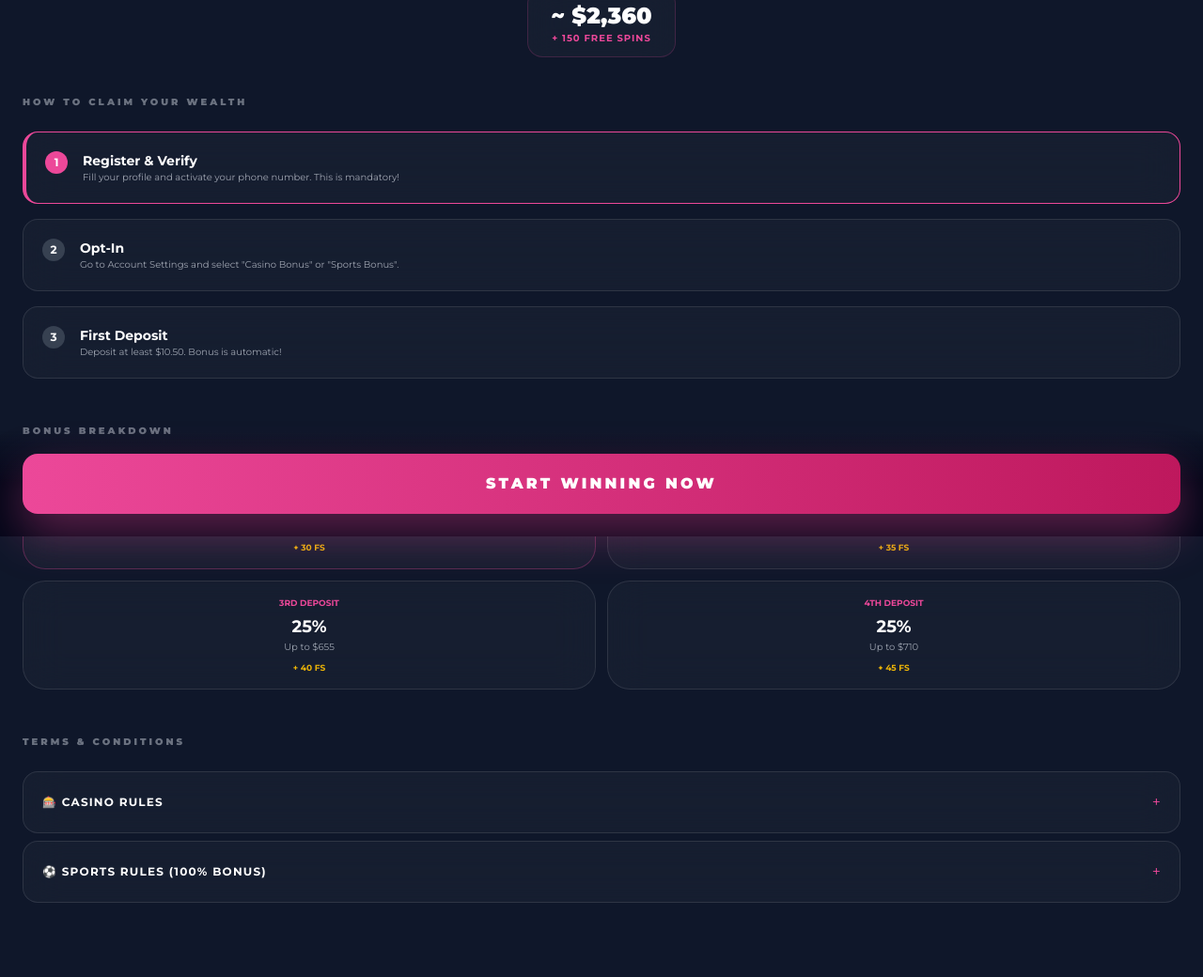
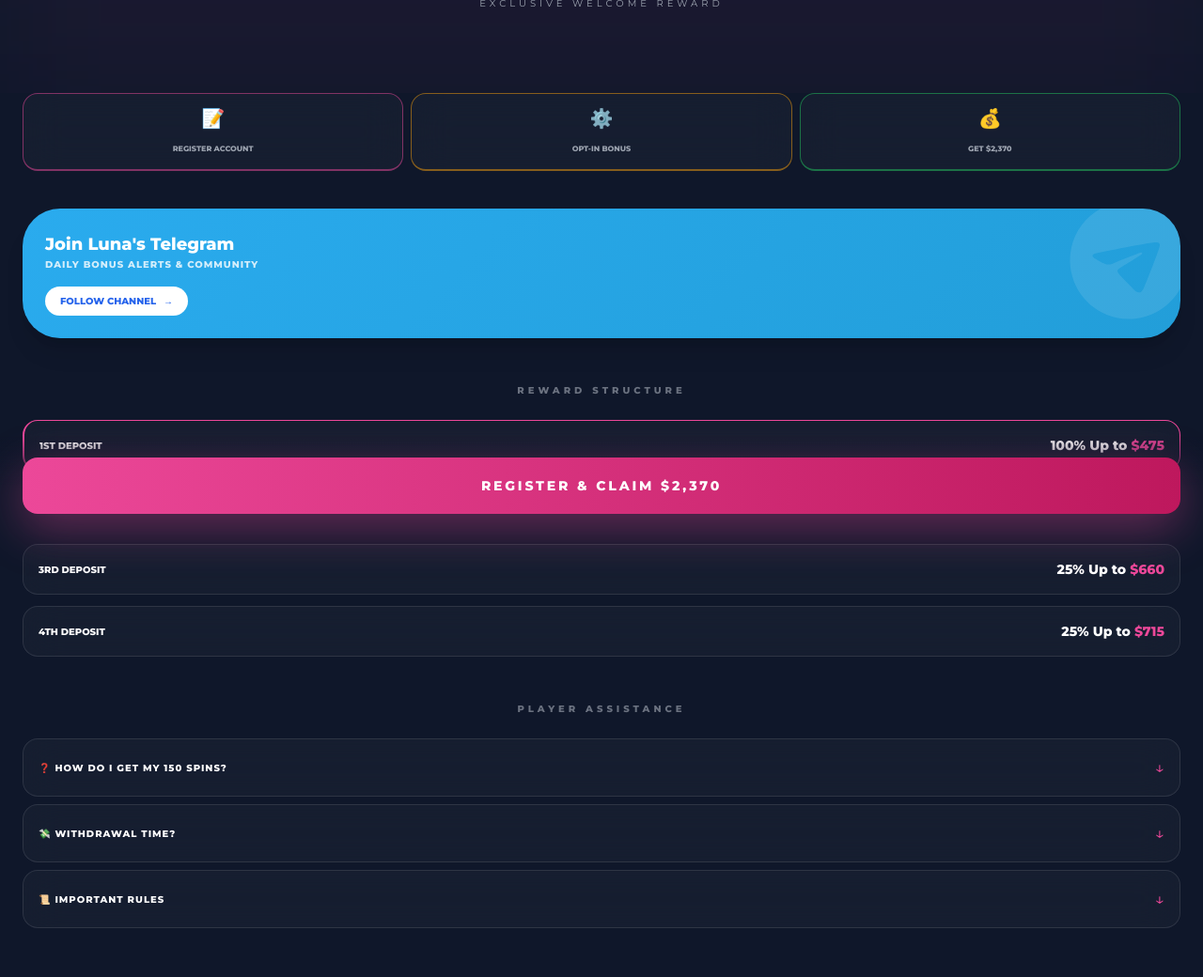
Before and after one commit to itsLuckyLuna/LuckyLuna-WebApp, a plain HTML site: page index.html in a window 1280 px wide. Shown: the part 229-1269 px from the top of the page at 94% size. Drawn offline with nearby package versions, Linux system fonts and the light colour scheme; a script that the page names is missing.

Commit message:
Update index.html

```diff
--- a/index.html
+++ b/index.html
@@ -3,148 +3,147 @@
 <head>
     <meta charset="UTF-8">
     <meta name="viewport" content="width=device-width, initial-scale=1.0, maximum-scale=1.0, user-scalable=no">
-    <title>LuckyLuna x 1XBET | The Full Package</title>
+    <title>LuckyLuna x 1XBET | VIP Hub</title>
 
     <script src="https://cdn.tailwindcss.com"></script>
     <script src="https://telegram.org/js/telegram-web-app.js"></script>
     <script src="https://cdn.jsdelivr.net/npm/canvas-confetti@1.6.0/dist/confetti.browser.min.js"></script>
     <link rel="stylesheet" href="https://cdnjs.cloudflare.com/ajax/libs/animate.css/4.1.1/animate.min.css"/>
-    <link href="https://fonts.googleapis.com/css2?family=Cinzel:wght@700&family=Montserrat:wght@300;400;700;900&display=swap" rel="stylesheet">
+    <link href="https://fonts.googleapis.com/css2?family=Cinzel:wght@700&family=Montserrat:wght@300;400;600;800&display=swap" rel="stylesheet">
 
     <style>
-        :root { --p: #0f172a; --s: #ec4899; --g: #f59e0b; }
+        :root { --p: #0f172a; --s: #ec4899; --g: #f59e0b; --tg: #0088cc; }
         body { background: var(--p); color: white; font-family: 'Montserrat', sans-serif; overflow-x: hidden; }
         .font-header { font-family: 'Cinzel', serif; }
         .glass { background: rgba(255, 255, 255, 0.03); backdrop-filter: blur(20px); border: 1px solid rgba(255, 255, 255, 0.1); }
-        .gold-shimmer { background: linear-gradient(90deg, #f59e0b, #fffbeb, #f59e0b); -webkit-background-clip: text; -webkit-text-fill-color: transparent; animation: shine 3s linear infinite; background-size: 200% auto; }
+        .gold-text { background: linear-gradient(90deg, #f59e0b, #fffbeb, #f59e0b); -webkit-background-clip: text; -webkit-text-fill-color: transparent; animation: shine 3s linear infinite; background-size: 200% auto; }
         @keyframes shine { to { background-position: 200% center; } }
-        .step-active { border-left: 4px solid var(--s); background: rgba(236, 72, 153, 0.1); }
         .accordion-content { max-height: 0; overflow: hidden; transition: max-height 0.3s ease-out; }
         .open .accordion-content { max-height: 1000px; }
+        .tg-gradient { background: linear-gradient(135deg, #2AABEE, #229ED9); }
     </style>
 </head>
-<body class="antialiased">
+<body class="antialiased select-none">
 
-    <div class="fixed top-20 right-4 z-[100]">
-        <div class="glass p-1 rounded-full flex space-x-1 border border-pink-500/30">
-            <button id="setUSD" class="px-3 py-1 rounded-full text-[10px] font-bold bg-pink-500">USD</button>
-            <button id="setAMD" class="px-3 py-1 rounded-full text-[10px] font-bold text-gray-400">AMD</button>
+    <nav class="p-5 flex justify-between items-center bg-[#0f172a]/95 sticky top-0 z-50 border-b border-white/5">
+        <div class="flex flex-col">
+            <span class="font-header text-xl tracking-widest gold-text">LuckyLuna</span>
+            <span class="text-[8px] uppercase tracking-[0.3em] text-pink-400 font-bold">Official Elite Hub</span>
         </div>
-    </div>
-
-    <nav class="p-5 flex justify-between items-center bg-[#0f172a]/90 sticky top-0 z-50 border-b border-white/5">
-        <div class="flex flex-col">
-            <span class="font-header text-xl tracking-widest gold-shimmer">LuckyLuna</span>
-            <span class="text-[8px] uppercase tracking-[0.3em] text-pink-400 font-bold">Verified 1XBET Offer</span>
+        <div class="flex items-center space-x-2 glass px-3 py-1 rounded-full">
+            <span class="w-1.5 h-1.5 bg-green-500 rounded-full animate-pulse"></span>
+            <span class="text-[9px] font-bold text-gray-400">USD PORTAL</span>
         </div>
     </nav>
 
-    <section class="py-10 px-8 text-center">
-        <h1 class="text-4xl font-header font-bold mb-4">Welcome <br><span class="gold-shimmer">Grand Package</span></h1>
-        <div class="inline-block glass px-6 py-3 rounded-2xl border-pink-500/20">
-            <span class="text-2xl font-black text-white" id="mainTotal">~ $2,360</span>
-            <span class="block text-[10px] uppercase tracking-widest text-pink-500 font-bold">+ 150 Free Spins</span>
+    <section class="py-12 px-8 text-center relative overflow-hidden">
+        <div class="absolute top-0 left-1/2 -translate-x-1/2 w-full h-full bg-pink-500/5 blur-3xl -z-10"></div>
+        <h1 class="text-4xl font-header font-bold mb-4 animate__animated animate__zoomIn">
+            CLAIM YOUR <br><span class="gold-text">$2,370</span> PACKAGE
+        </h1>
+        <p class="text-[10px] text-gray-400 uppercase tracking-[0.4em] mb-10">Exclusive Welcome Reward</p>
+    </section>
+
+    <section class="px-6 mb-10">
+        <div class="grid grid-cols-3 gap-2">
+            <div class="glass p-3 rounded-2xl text-center border-b-2 border-pink-500/50">
+                <span class="text-xl block mb-1">📝</span>
+                <span class="text-[8px] font-bold uppercase text-gray-400 leading-none">Register Account</span>
+            </div>
+            <div class="glass p-3 rounded-2xl text-center border-b-2 border-amber-500/50">
+                <span class="text-xl block mb-1">⚙️</span>
+                <span class="text-[8px] font-bold uppercase text-gray-400 leading-none">Opt-In Bonus</span>
+            </div>
+            <div class="glass p-3 rounded-2xl text-center border-b-2 border-green-500/50">
+                <span class="text-xl block mb-1">💰</span>
+                <span class="text-[8px] font-bold uppercase text-gray-400 leading-none">Get $2,370</span>
+            </div>
         </div>
     </section>
 
     <section class="px-6 mb-12">
-        <h3 class="text-[10px] font-black uppercase text-gray-500 tracking-[0.3em] mb-6">How to Claim Your Wealth</h3>
-        <div class="space-y-4">
-            <div class="glass p-5 rounded-2xl flex items-start space-x-4 border-l-4 border-pink-500">
-                <div class="bg-pink-500 text-white w-6 h-6 rounded-full flex items-center justify-center text-xs font-bold">1</div>
-                <div>
-                    <p class="font-bold text-sm">Register & Verify</p>
-                    <p class="text-[10px] text-gray-400">Fill your profile and activate your phone number. This is mandatory!</p>
-                </div>
+        <div class="tg-gradient p-6 rounded-[2.5rem] shadow-xl relative overflow-hidden group active:scale-95 transition-all cursor-pointer" onclick="tg.openTelegramLink('https://t.me/LuckyLunaChannel')">
+            <div class="absolute right-[-20px] top-[-20px] opacity-10 rotate-12">
+                <svg width="150" height="150" viewBox="0 0 24 24" fill="white"><path d="M12 2C6.48 2 2 6.48 2 12s4.48 10 10 10 10-4.48 10-10S17.52 2 12 2zm4.64 6.8c-.15 1.58-.8 5.42-1.13 7.19-.14.75-.42 1-.68 1.03-.58.05-1.02-.38-1.58-.75-.88-.58-1.38-.94-2.23-1.5-.99-.65-.35-1.01.22-1.59.15-.15 2.71-2.48 2.76-2.69a.2.2 0 00-.05-.18c-.06-.05-.14-.03-.21-.02-.09.02-1.49.95-4.22 2.79-.4.27-.76.41-1.08.4-.36-.01-1.04-.2-1.55-.37-.63-.2-1.12-.31-1.08-.66.02-.18.27-.36.74-.55 2.92-1.27 4.86-2.11 5.83-2.51 2.78-1.16 3.35-1.36 3.73-1.36.08 0 .27.02.39.12.1.08.13.19.14.27-.01.06.01.24 0 .38z"/></svg>
             </div>
-            <div class="glass p-5 rounded-2xl flex items-start space-x-4">
-                <div class="bg-gray-700 text-white w-6 h-6 rounded-full flex items-center justify-center text-xs font-bold">2</div>
-                <div>
-                    <p class="font-bold text-sm">Opt-In</p>
-                    <p class="text-[10px] text-gray-400">Go to Account Settings and select "Casino Bonus" or "Sports Bonus".</p>
-                </div>
-            </div>
-            <div class="glass p-5 rounded-2xl flex items-start space-x-4">
-                <div class="bg-gray-700 text-white w-6 h-6 rounded-full flex items-center justify-center text-xs font-bold">3</div>
-                <div>
-                    <p class="font-bold text-sm">First Deposit</p>
-                    <p class="text-[10px] text-gray-400">Deposit at least <span class="val-minDep1">$10.50</span>. Bonus is automatic!</p>
+            <div class="relative z-10">
+                <h3 class="font-bold text-white text-lg">Join Luna's Telegram</h3>
+                <p class="text-white/80 text-[10px] uppercase font-bold tracking-widest mb-4">Daily Bonus Alerts & Community</p>
+                <div class="inline-flex items-center space-x-2 bg-white text-blue-600 px-4 py-2 rounded-full text-[10px] font-black uppercase">
+                    <span>Follow Channel</span>
+                    <span>→</span>
                 </div>
             </div>
         </div>
     </section>
 
     <section class="px-6 mb-12">
-        <h3 class="text-[10px] font-black uppercase text-gray-500 tracking-[0.3em] mb-6">Bonus Breakdown</h3>
-        <div class="grid grid-cols-2 gap-3">
-            <div class="glass p-4 rounded-3xl text-center border-t border-pink-500/30">
-                <p class="text-[9px] font-bold text-pink-500 mb-1">1ST DEPOSIT</p>
-                <p class="text-lg font-bold">100%</p>
-                <p class="text-[10px] text-gray-400">Up to <span class="val-max1">$470</span></p>
-                <p class="text-[9px] mt-2 font-bold text-yellow-500">+ 30 FS</p>
+        <h3 class="text-[10px] font-black text-gray-500 uppercase tracking-[0.4em] mb-6 text-center">Reward Structure</h3>
+        <div class="space-y-3">
+            <div class="glass p-4 rounded-2xl flex justify-between items-center border-l-2 border-pink-500">
+                <span class="text-[10px] font-bold uppercase">1st Deposit</span>
+                <span class="text-sm font-bold text-white">100% Up to <span class="text-pink-500">$475</span></span>
             </div>
-            <div class="glass p-4 rounded-3xl text-center">
-                <p class="text-[9px] font-bold text-pink-500 mb-1">2ND DEPOSIT</p>
-                <p class="text-lg font-bold">50%</p>
-                <p class="text-[10px] text-gray-400">Up to <span class="val-max2">$525</span></p>
-                <p class="text-[9px] mt-2 font-bold text-yellow-500">+ 35 FS</p>
+            <div class="glass p-4 rounded-2xl flex justify-between items-center">
+                <span class="text-[10px] font-bold uppercase">2nd Deposit</span>
+                <span class="text-sm font-bold text-white">50% Up to <span class="text-pink-500">$530</span></span>
             </div>
-            <div class="glass p-4 rounded-3xl text-center">
-                <p class="text-[9px] font-bold text-pink-500 mb-1">3RD DEPOSIT</p>
-                <p class="text-lg font-bold">25%</p>
-                <p class="text-[10px] text-gray-400">Up to <span class="val-max3">$655</span></p>
-                <p class="text-[9px] mt-2 font-bold text-yellow-500">+ 40 FS</p>
+            <div class="glass p-4 rounded-2xl flex justify-between items-center">
+                <span class="text-[10px] font-bold uppercase">3rd Deposit</span>
+                <span class="text-sm font-bold text-white">25% Up to <span class="text-pink-500">$660</span></span>
             </div>
-            <div class="glass p-4 rounded-3xl text-center">
-                <p class="text-[9px] font-bold text-pink-500 mb-1">4TH DEPOSIT</p>
-                <p class="text-lg font-bold">25%</p>
-                <p class="text-[10px] text-gray-400">Up to <span class="val-max4">$710</span></p>
-                <p class="text-[9px] mt-2 font-bold text-yellow-500">+ 45 FS</p>
+            <div class="glass p-4 rounded-2xl flex justify-between items-center">
+                <span class="text-[10px] font-bold uppercase">4th Deposit</span>
+                <span class="text-sm font-bold text-white">25% Up to <span class="text-pink-500">$715</span></span>
             </div>
         </div>
     </section>
 
-    <section class="px-6 mb-32">
-        <h3 class="text-[10px] font-black uppercase text-gray-500 tracking-[0.3em] mb-6">Terms & Conditions</h3>
-
+    <section class="px-6 mb-40">
+        <h3 class="text-[10px] font-black text-gray-500 uppercase tracking-[0.4em] mb-6 text-center">Player Assistance</h3>
         <div class="space-y-2">
             <div class="glass rounded-2xl overflow-hidden" onclick="this.classList.toggle('open')">
-                <div class="p-5 flex justify-between items-center cursor-pointer">
-                    <span class="text-xs font-bold uppercase tracking-widest">🎰 Casino Rules</span>
-                    <span class="text-pink-500">+</span>
+                <div class="p-4 flex justify-between items-center">
+                    <span class="text-[10px] font-bold uppercase tracking-widest">❓ How do I get my 150 Spins?</span>
+                    <span class="text-pink-500 text-lg">↓</span>
                 </div>
-                <div class="accordion-content bg-black/20">
-                    <div class="p-5 text-[10px] text-gray-400 space-y-3 leading-relaxed">
-                        <p>• <b>Wagering:</b> x35 within 7 days.</p>
-                        <p>• <b>Max Bet:</b> <span class="val-maxBet">$5.20</span> while wagering.</p>
-                        <p>• <b>1xGames Bonus:</b> Bets in 1xGames section count TWICE (except Blackjack).</p>
-                        <p>• <b>FS Games:</b> Reliquary of Ra (1st/2nd), Juicy Fruits (3rd), Rich of the Mermaid (4th).</p>
-                        <p>• <b>Restriction:</b> Crypto accounts (BTC, ETH, etc.) are excluded from bonuses.</p>
+                <div class="accordion-content bg-white/5 text-[10px] text-gray-400 p-0">
+                    <div class="p-4">
+                        Free spins are awarded after your deposit bonus is wagered. They are valid for <i>Reliquary of Ra</i>, <i>Juicy Fruits</i>, and <i>Rich of the Mermaid</i>.
                     </div>
                 </div>
             </div>
-
             <div class="glass rounded-2xl overflow-hidden" onclick="this.classList.toggle('open')">
-                <div class="p-5 flex justify-between items-center cursor-pointer">
-                    <span class="text-xs font-bold uppercase tracking-widest">⚽ Sports Rules (100% Bonus)</span>
-                    <span class="text-pink-500">+</span>
+                <div class="p-4 flex justify-between items-center">
+                    <span class="text-[10px] font-bold uppercase tracking-widest">💸 Withdrawal Time?</span>
+                    <span class="text-pink-500 text-lg">↓</span>
                 </div>
-                <div class="accordion-content bg-black/20">
-                    <div class="p-5 text-[10px] text-gray-400 space-y-3 leading-relaxed">
-                        <p>• <b>Max Bonus:</b> <span class="val-sportMax">$157</span> (60,000 AMD).</p>
-                        <p>• <b>Min Deposit:</b> <span class="val-sportMin">$1.10</span> (420 AMD).</p>
-                        <p>• <b>Wagering:</b> 5x in Accumulator bets.</p>
-                        <p>• <b>Odds:</b> Each Acca needs 3+ events with odds 1.40 or higher.</p>
-                        <p>• <b>Validity:</b> Use within 30 days of registration.</p>
+                <div class="accordion-content bg-white/5 text-[10px] text-gray-400 p-0">
+                    <div class="p-4">
+                        1XBET offers instant withdrawals. Usually, funds reach your account within 15-30 minutes after approval.
+                    </div>
+                </div>
+            </div>
+            <div class="glass rounded-2xl overflow-hidden" onclick="this.classList.toggle('open')">
+                <div class="p-4 flex justify-between items-center">
+                    <span class="text-[10px] font-bold uppercase tracking-widest">📜 Important Rules</span>
+                    <span class="text-pink-500 text-lg">↓</span>
+                </div>
+                <div class="accordion-content bg-white/5 text-[10px] text-gray-400 p-0">
+                    <div class="p-4 space-y-2">
+                        <p>• Minimum deposit to start: $10.50.</p>
+                        <p>• Wagering: x35 within 7 days.</p>
+                        <p>• Activate your phone number before depositing!</p>
+                        <p>• No bonuses for Cryptocurrency accounts.</p>
                     </div>
                 </div>
             </div>
         </div>
     </section>
 
-    <div class="fixed bottom-0 left-0 w-full p-6 bg-gradient-to-t from-slate-950 via-slate-950 to-transparent z-[60]">
-        <button id="claimNow" class="w-full bg-gradient-to-r from-pink-500 to-pink-700 py-5 rounded-2xl font-black uppercase tracking-[0.2em] shadow-[0_20px_50px_rgba(236,72,153,0.4)] animate__animated animate__pulse animate__infinite">
-            Start Winning Now
+    <div class="fixed bottom-0 left-0 w-full p-6 bg-gradient-to-t from-[#0f172a] via-[#0f172a] to-transparent z-[60]">
+        <button id="finalCta" class="w-full bg-gradient-to-r from-pink-500 to-pink-700 py-5 rounded-2xl font-black uppercase tracking-[0.2em] text-sm shadow-[0_15px_50px_rgba(236,72,153,0.4)] active:scale-95 transition-all">
+            REGISTER & CLAIM $2,370
         </button>
     </div>
 
@@ -152,53 +151,24 @@
         const tg = window.Telegram.WebApp;
         tg.expand();
         tg.ready();
+        tg.setHeaderColor('#0f172a');
 
-        const data = {
-            usd: {
-                total: "~ $2,360",
-                min1: "$10.50",
-                max1: "$470", max2: "$525", max3: "$655", max4: "$710",
-                mBet: "$5.20",
-                sMax: "$157", sMin: "$1.10"
-            },
-            amd: {
-                total: "900,000 AMD",
-                min1: "4,000 AMD",
-                max1: "180,000 AMD", max2: "200,000 AMD", max3: "250,000 AMD", max4: "270,000 AMD",
-                mBet: "2,000 AMD",
-                sMax: "60,000 AMD", sMin: "420 AMD"
-            }
-        };
-
-        function updateCurrency(mode) {
-            const currency = data[mode];
-            document.getElementById('mainTotal').innerText = currency.total;
-            document.querySelectorAll('.val-minDep1').forEach(el => el.innerText = currency.min1);
-            document.querySelectorAll('.val-max1').forEach(el => el.innerText = currency.max1);
-            document.querySelectorAll('.val-max2').forEach(el => el.innerText = currency.max2);
-            document.querySelectorAll('.val-max3').forEach(el => el.innerText = currency.max3);
-            document.querySelectorAll('.val-max4').forEach(el => el.innerText = currency.max4);
-            document.querySelectorAll('.val-maxBet').forEach(el => el.innerText = currency.mBet);
-            document.querySelectorAll('.val-sportMax').forEach(el => el.innerText = currency.sMax);
-            document.querySelectorAll('.val-sportMin').forEach(el => el.innerText = currency.sMin);
-
-            // Toggle active button style
-            document.getElementById('setUSD').className = mode === 'usd' ? 'px-3 py-1 rounded-full text-[10px] font-bold bg-pink-500' : 'px-3 py-1 rounded-full text-[10px] font-bold text-gray-400';
-            document.getElementById('setAMD').className = mode === 'amd' ? 'px-3 py-1 rounded-full text-[10px] font-bold bg-pink-500' : 'px-3 py-1 rounded-full text-[10px] font-bold text-gray-400';
-
-            tg.HapticFeedback.selectionChanged();
+        function triggerRegister() {
+            confetti({ particleCount: 150, spread: 70, origin: { y: 0.8 }, colors: ['#ec4899', '#f59e0b', '#ffffff'] });
+            tg.HapticFeedback.notificationOccurred('success');
+            setTimeout(() => {
+                // YOUR AFFILIATE LINK
+                tg.openLink("https://1xbet.com/registration/?tag=d_YOUR_PLAYER_ID");
+            }, 800);
         }
 
-        document.getElementById('setUSD').onclick = () => updateCurrency('usd');
-        document.getElementById('setAMD').onclick = () => updateCurrency('amd');
+        document.getElementById('finalCta').onclick = triggerRegister;
 
-        document.getElementById('claimNow').onclick = () => {
-            confetti({ particleCount: 200, spread: 80, origin: { y: 0.8 }, colors: ['#ec4899', '#f59e0b'] });
-            tg.HapticFeedback.notificationOccurred('success');
-            setTimeout(() => {
-                tg.openLink("https://1xbet.com/en?tag=d_5038058m_1599c_");
-            }, 1000);
-        };
+        // Native Telegram Main Button
+        tg.MainButton.setText("GET STARTED NOW");
+        tg.MainButton.setParams({ color: '#ec4899' });
+        tg.MainButton.show();
+        tg.MainButton.onClick(triggerRegister);
     </script>
 </body>
 </html>
```
